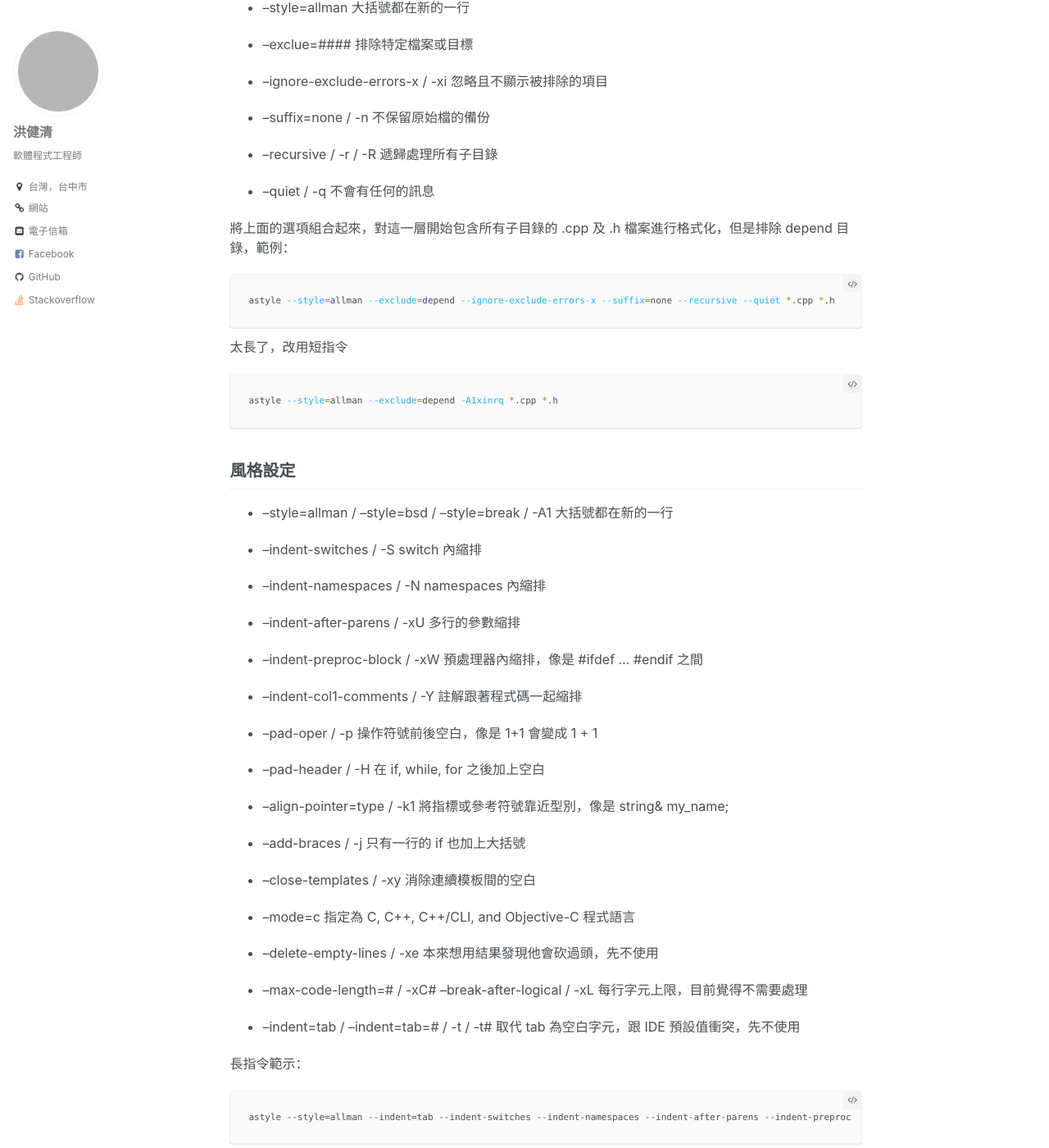
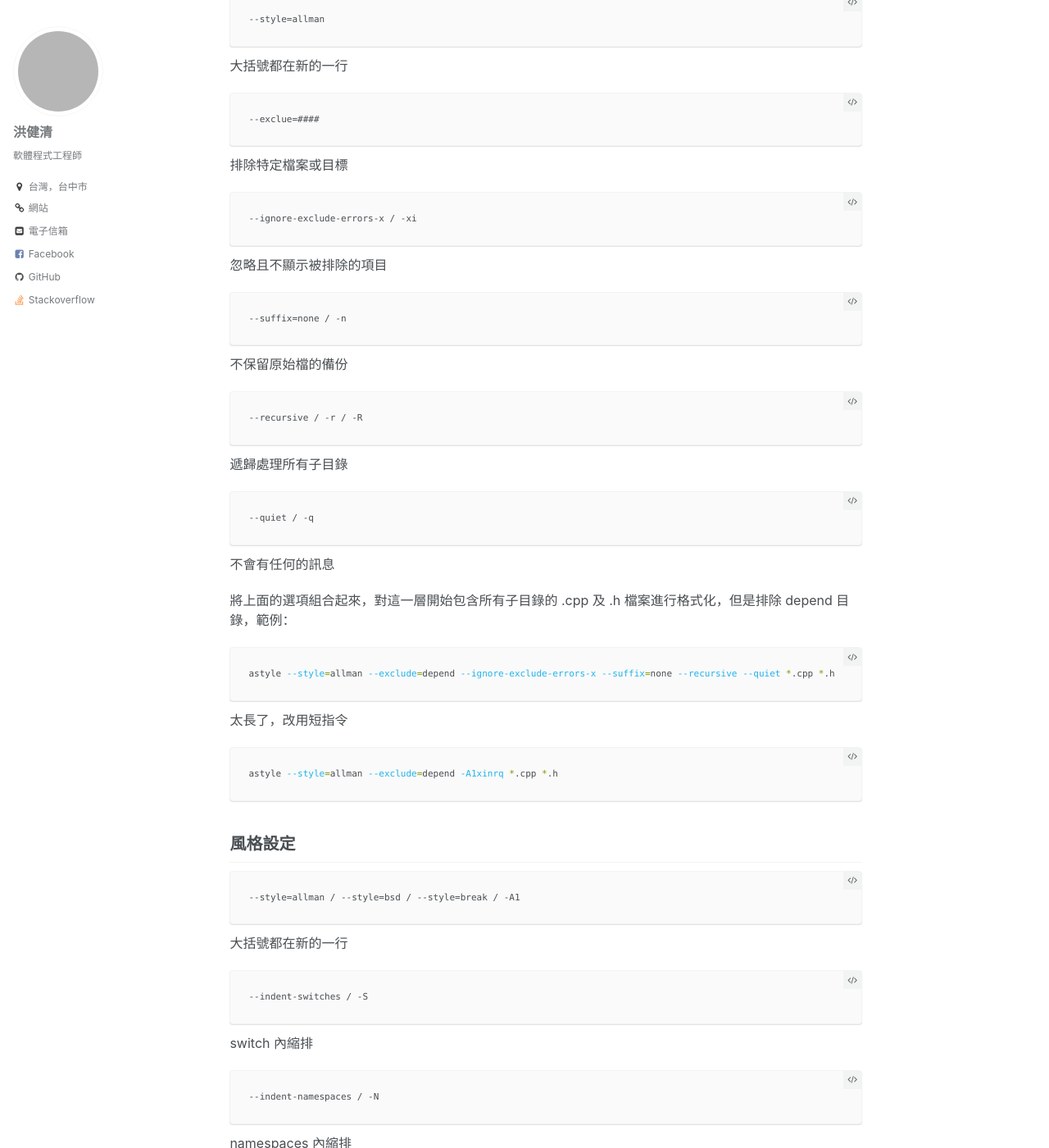
Before and after one commit to allyusd/twblog-source, a Jekyll site: the page built from _posts/2017-11-22-artistic-style-code-style-automatic-formatter.md, in a window 1280 px wide and 1400 px high, scrolled down 395 px. Shown: the whole window at 82% size. Built offline with Jekyll 4.4.1, drawn with Linux system fonts in a browser that asks for light colours; comment, search, counter and statistics services are not loaded; some of the changed text lies outside the part shown; grey boxes are pictures that could not be loaded.

Commit message:
fix: 2017-11-22-artistic-style-code-style-automatic-formatter.md

````diff
--- a/_posts/2017-11-22-artistic-style-code-style-automatic-formatter.md
+++ b/_posts/2017-11-22-artistic-style-code-style-automatic-formatter.md
@@ -15,22 +15,35 @@ tags: Cpp Coding-Style Automatic-Formatter
 
 ## 基本用法
 
-* --style=allman
+```
+--style=allman
+```
 大括號都在新的一行
 
-* --exclue=####
+```
+--exclue=####
+```
 排除特定檔案或目標
 
-* --ignore-exclude-errors-x / -xi
+```
+--ignore-exclude-errors-x / -xi
+```
 忽略且不顯示被排除的項目
 
-* --suffix=none / -n
+```
+--suffix=none / -n
+```
 不保留原始檔的備份
 
-* --recursive / -r / -R
+```
+--recursive / -r / -R
+```
+
 遞歸處理所有子目錄
 
-* --quiet / -q
+```
+--quiet / -q
+```
 不會有任何的訊息
 
 將上面的選項組合起來，對這一層開始包含所有子目錄的 .cpp 及 .h 檔案進行格式化，但是排除 depend 目錄，範例：
@@ -44,50 +57,81 @@ astyle --style=allman --exclude=depend -A1xinrq *.cpp *.h
 ```
 
 ## 風格設定
-* --style=allman / --style=bsd / --style=break / -A1
+
+```
+--style=allman / --style=bsd / --style=break / -A1
+```
 大括號都在新的一行
 
-* --indent-switches / -S
+```
+--indent-switches / -S
+```
 switch 內縮排
 
-* --indent-namespaces / -N
+```
+--indent-namespaces / -N
+```
 namespaces 內縮排
 
-* --indent-after-parens / -xU
+```
+--indent-after-parens / -xU
+```
 多行的參數縮排
 
-* --indent-preproc-block / -xW
+```
+--indent-preproc-block / -xW
+```
 預處理器內縮排，像是 #ifdef ... #endif 之間
 
-* --indent-col1-comments / -Y
+```
+--indent-col1-comments / -Y
+```
 註解跟著程式碼一起縮排
 
-* --pad-oper / -p
+```
+--pad-oper / -p
+```
 操作符號前後空白，像是 1+1 會變成 1 + 1
 
-* --pad-header / -H
+```
+--pad-header / -H
+```
 在 if, while, for 之後加上空白
 
-* --align-pointer=type   / -k1
+```
+--align-pointer=type   / -k1
+```
 將指標或參考符號靠近型別，像是 string& my_name;
 
-* --add-braces / -j
+```
+--add-braces / -j
+```
 只有一行的 if 也加上大括號
 
-* --close-templates / -xy
+```
+--close-templates / -xy
+```
 消除連續模板間的空白
 
-* --mode=c
+```
+--mode=c
+```
 指定為 C, C++, C++/CLI, and Objective-C 程式語言
 
-* --delete-empty-lines / -xe
+```
+--delete-empty-lines / -xe
+```
 本來想用結果發現他會砍過頭，先不使用
 
-* --max-code-length=#   / -xC#
+```
+--max-code-length=#   / -xC#
 --break-after-logical / -xL
+```
 每行字元上限，目前覺得不需要處理
 
-* --indent=tab / --indent=tab=# / -t / -t#
+```
+--indent=tab / --indent=tab=# / -t / -t#
+```
 取代 tab 為空白字元，跟 IDE 預設值衝突，先不使用
 
 長指令範示：
````
